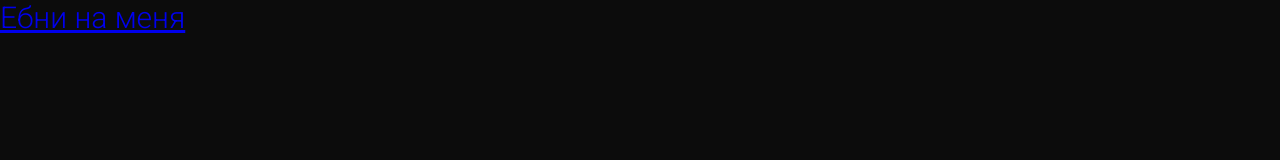
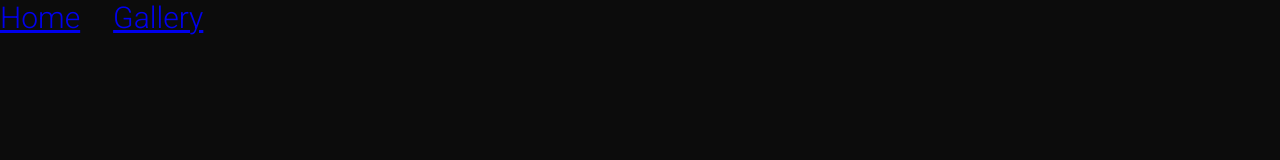
Before and after one commit to estrieable/Caeser-historic-museum, a website: page index.html in a window 1280 px wide. Shown: the top 160 px of the page. Drawn offline with Linux system fonts and the light colour scheme.

Commit message:
Временная шапка

```diff
--- a/index.html
+++ b/index.html
@@ -13,7 +13,9 @@
 </head>
 <body>
 	<header class="header">
-		<a href="gallery.html" class="gallery" style="font-size: 30px;">Ебни на меня</a>
+		<a href="index.html"  style="font-size: 30px; margin-right: 30px;">Home</a>
+		<a href="gallery.html" class="gallery" style="font-size: 30px;">Gallery</a>
+
 	</header>
 	<main class="main">
 
```
